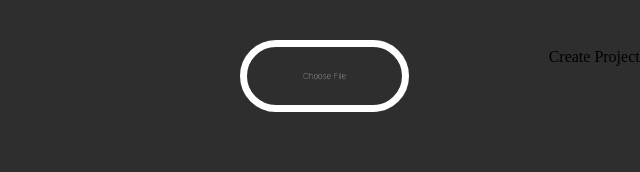
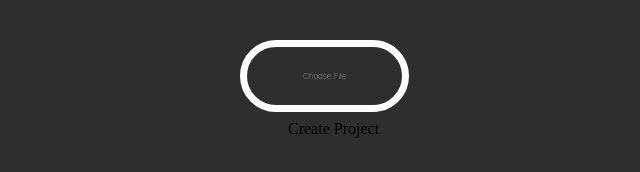
Before and after one commit to TechPenguineer/Pysual, an Electron app: page src/index.html in a window 800 px wide. Shown: the full height of the page, 376-1016 px from the left, 640 px wide, since content can reach past the window. Drawn offline with Linux system fonts and the light colour scheme.

Commit message:
custom format

```diff
--- a/index.js
+++ b/index.js
@@ -8,6 +8,7 @@ function createWindow () {
     height: 600,
     darkTheme: true,
     title: "Pysual",
+    icon: "./img/ico.png",
     webPreferences: {
         nodeIntegration: true,
         contextIsolation: false,
--- a/src/styles.css
+++ b/src/styles.css
@@ -25,7 +25,7 @@ input[type=file]::file-selector-button:hover{
     box-shadow: 3px 3px 3px 3px black;
 }
 .create_prj{
-    position: relative;
-    left: 61vw;
-    top: 5vh;
+    position: absolute;
+    left: 83vw;
+    top: 15vh;
 }
```
Also changed, not shown: data/README.md (added), img/ico.png, 1 other file.
